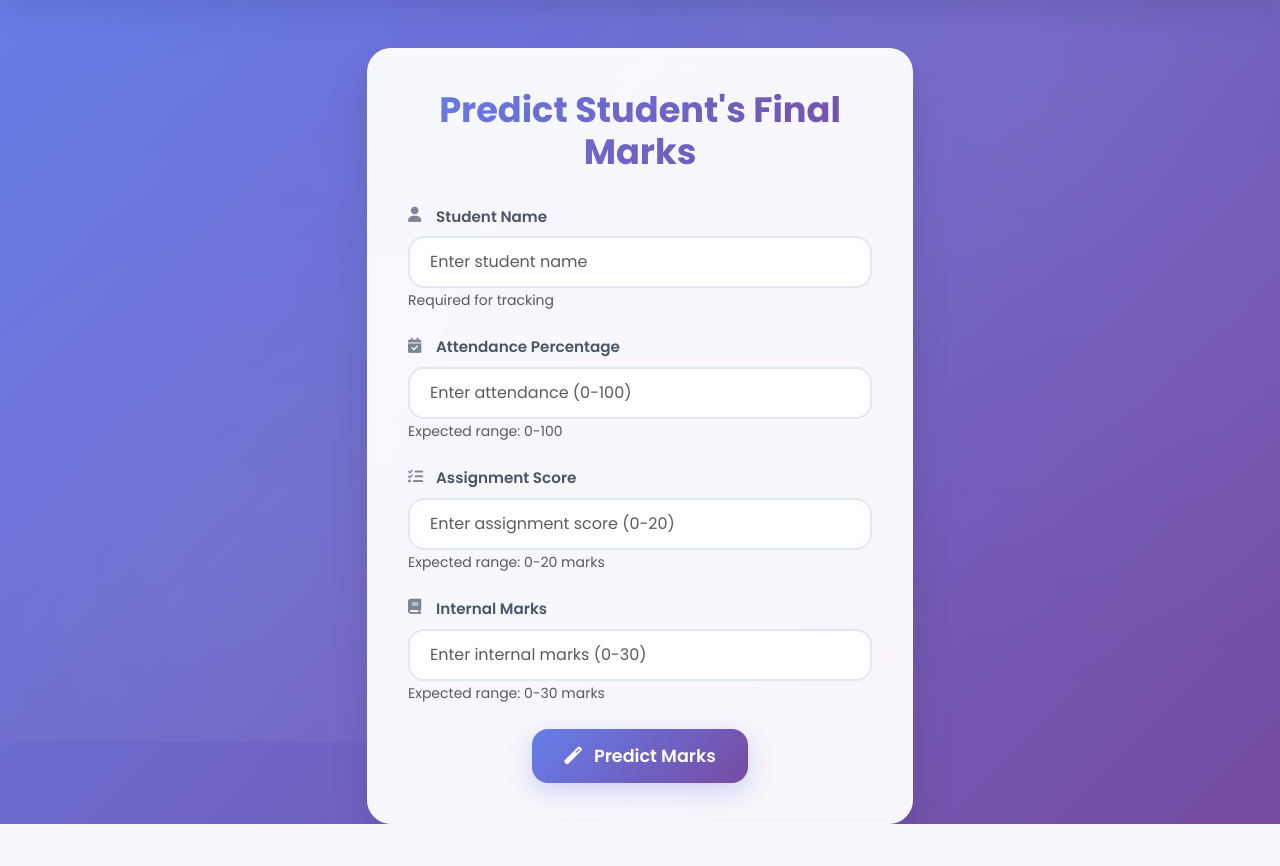
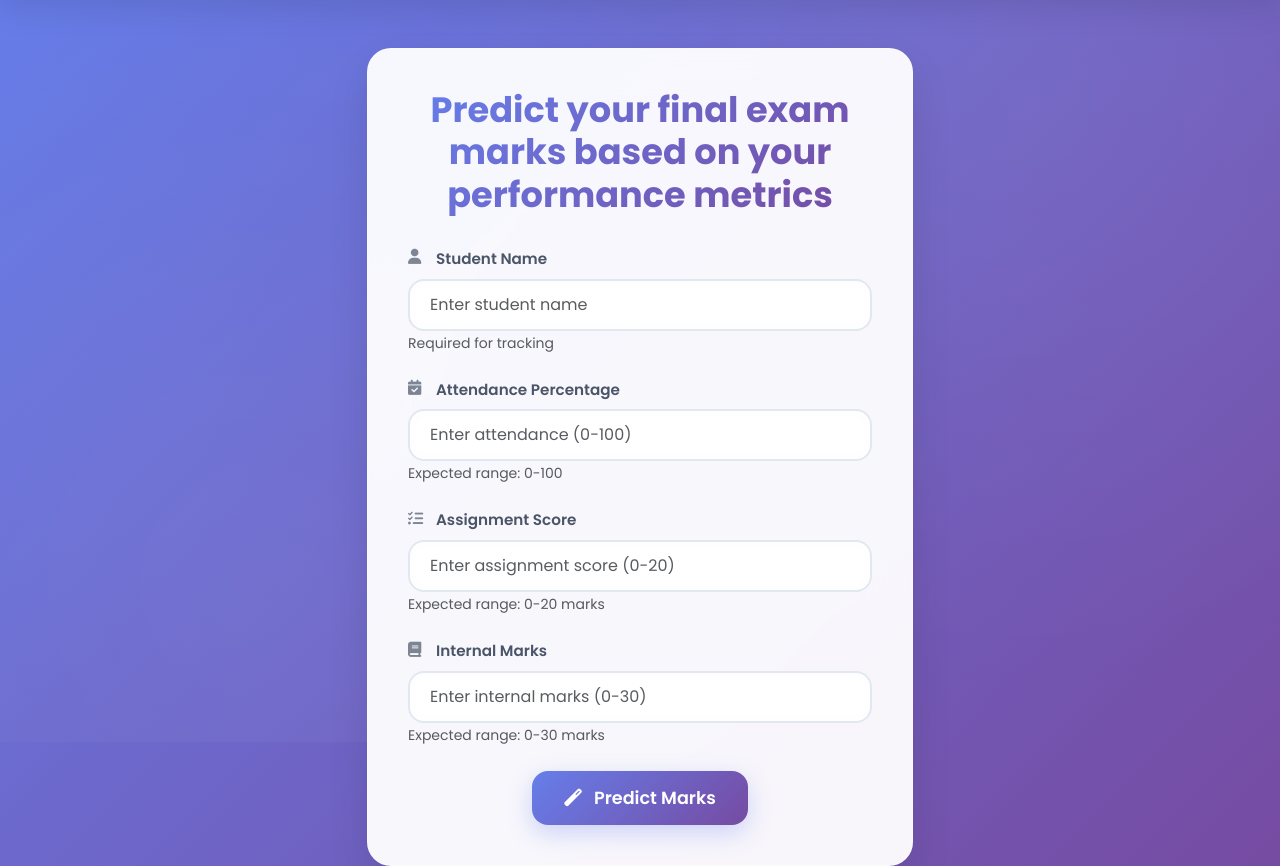
Before and after one commit to dummyAIserver/Student-Performance-Predictor-1.1, a Flask app: page / in a window 1280 px wide. Shown: the part 58-924 px from the top of the page. Before the commit the page ends 882 px from the top, so only its background shows below. Run offline with Flask 3, Linux system fonts and the light colour scheme; parts of the project's set-up code (start-up, migrations or seed data) failed here and were passed over.

Commit message:
Update index.html

```diff
--- a/templates/index.html
+++ b/templates/index.html
@@ -44,7 +44,7 @@
             <div class="col-md-6">
                 <div class="card">
                     <h2 class="title">
-                    Predict Student's Final Marks
+                    Predict your final exam marks based on your performance metrics
                 </h2>
 
                     <form action="/predict" method="POST" id="predictionForm">
```
